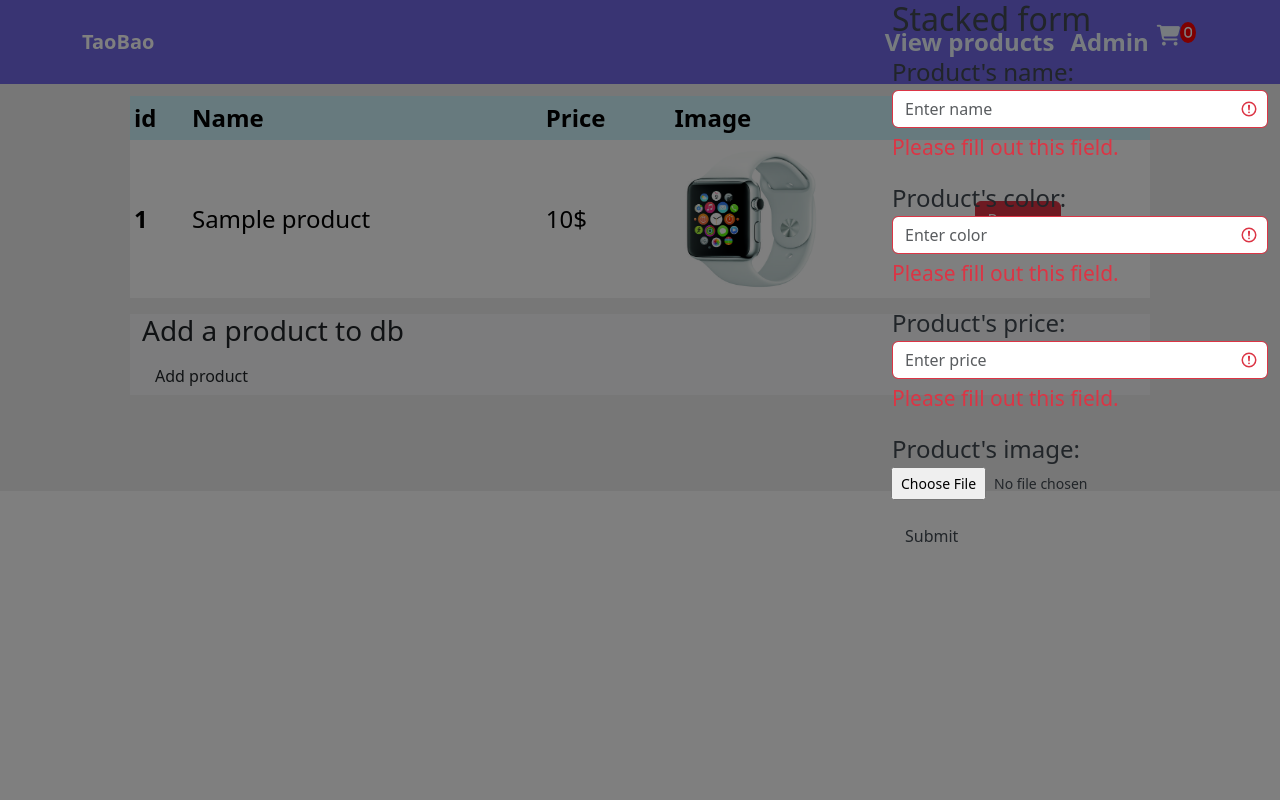
After one commit to ghostofthevoid/first-project-shopping-Cart, a PHP site: page /admin.php in a window 1280 px wide, after a click on "Add product". The commit adds this page. Run offline with PHP 8.4, Linux system fonts and the light colour scheme; tables that the repository leaves empty or names only in its code hold one stand-in row (values such as "Sample post"); some libraries are stand-ins or nearby versions.

Commit message:
some improvements, added admin page

```diff
--- /dev/null
+++ b/Public/js/components/admin.js
@@ -0,0 +1 @@
+let removefromDbBtn = document.querySelectorAll(".ok-remove-btn");
--- /dev/null
+++ b/Public/js/components/stop_resubmit.js
@@ -0,0 +1,3 @@
+if (window.history.replaceState) {
+  window.history.replaceState(null, null, window.location.href);
+}
--- /dev/null
+++ b/admin.php
@@ -0,0 +1,150 @@
+<?php
+session_start();
+include "connector.php";
+$products = selectAll("products");
+isset($_SESSION["items"]) ? $quantity = count($_SESSION["items"]) : $quantity = 0;
+
+?>
+<!DOCTYPE html>
+<html lang="en">
+<?php include("header.php"); ?>
+<link rel="stylesheet" href="Public/style/style.css">
+<link rel="stylesheet" href="tests/product_list.css">
+
+<body>
+    <!-- form start -->
+    <div class="offcanvas offcanvas-sm offcanvas-end .was-validated" id="add-form">
+
+        <div class="container-sm  ">
+            <h2>Stacked form</h2>
+            <form method="post" action="<?php htmlspecialchars($_SERVER['PHP_SELF']) ?>" class="was-validated" enctype="multipart/form-data">
+                <div class="mb-3 mt-3">
+                    <label for="name">Product's name:</label>
+                    <input type="text" class="form-control  " placeholder="Enter name" name="name" required>
+                    <div class="valid-feedback">Valid.</div>
+                    <div class="invalid-feedback">Please fill out this field.</div>
+                </div>
+                <div class="mb-3">
+                    <label for="color">Product's color:</label>
+                    <input type="text" class="form-control" placeholder="Enter color" name="color" required>
+                    <div class="valid-feedback">Valid.</div>
+                    <div class="invalid-feedback">Please fill out this field.</div>
+                </div>
+                <div class="mb-3">
+                    <label for="price">Product's price:</label>
+                    <input type="text" class="form-control" placeholder="Enter price" name="price" required>
+                    <div class="valid-feedback">Valid.</div>
+                    <div class="invalid-feedback">Please fill out this field.</div>
+                </div>
+                <div class="input-group mb-3">
+                    <label for="pwd">Product's image:</label>
+                    <input class="form-control-sm" type="file" name="img" id="fileToUpload">
+                </div>
+                <button type="submit" name="submit" class="btn butt">Submit</button>
+            </form>
+        </div>
+    </div>
+    <!-- form end -->
+    <!-- main section -->
+    <section class="h-50  h-custom py-5 justify-content-center" style="background-color: #eee;">
+
+        <div class="container h-100 py-5 ">
+            <div class="table-responsive-sm justify-content-center mx-5">
+                <table class="table table-sm align-middle table-borderless ">
+                    <thead>
+                        <tr class="table-info">
+                            <th scope="col">id</th>
+                            <th scope="col">Name</th>
+                            <th scope="col">Price</th>
+                            <th scope="col">Image</th>
+                            <th scope="col">Action</th>
+                        </tr>
+                    </thead>
+                    <?php foreach ($products as $item) : ?>
+                        <tbody>
+                            <tr>
+                                <th scope="row"><?= $item->id ?></th>
+                                <td><?= $item->name ?></td>
+                                <td><?= $item->price ?>$</td>
+                                <td><img src="Public/images/<?= $item->id ?>.png" alt="#" style="height: 150px; width: 150px"></td>
+                                <td><button type="button" class="btn btn-danger" data-bs-toggle="modal" data-bs-target="#myModal">Remove</button></td>
+                            </tr>
+                        </tbody>
+
+                        <!-- The Modal -->
+                        <div class="modal fade" id="myModal">
+                            <div class="modal-dialog modal-sm">
+                                <div class="modal-content">
+
+                                    <!-- Modal body -->
+                                    <div class="modal-body">
+                                        <p>Are you sure you want to remove the product?</p>
+                                    </div>
+
+                                    <!-- Modal footer -->
+                                    <div class="modal-footer justify-content-between">
+                                        <button type="button" class="btn btn-success ok-remove-btn" data-bs-dismiss="modal">Ok</button>
+                                        <button type="button" class="btn btn-danger" data-bs-dismiss="modal">Close</button>
+                                    </div>
+
+                                </div>
+                            </div>
+                        </div>
+                        <!-- the modal end -->
+                    <?php endforeach; ?>
+                </table>
+                <div class="container-fluid mt-3 bg-light">
+                    <h3>Add a product to db</h3>
+                    <button class="btn butt" type="button" data-bs-toggle="offcanvas" data-bs-target="#add-form">
+                        Add product
+                    </button>
+                </div>
+            </div>
+        </div>
+    </section>
+    <!-- end main section -->
+
+    <script src="Public/js/components/stop_resubmit.js"></script>
+</body>
+
+<?php
+$name = $price = $color = "";
+if ($_SERVER["REQUEST_METHOD"] == "POST") {
+    $name = test_input($_POST['name']);
+    $price = test_input($_POST['price']);
+    $color = test_input($_POST['color']);
+}
+
+$insertArray = ["name" => $name, 'img' => "", 'price' => $price, 'color' => $color];
+$imgName = "";
+if (isset($_POST['submit'])) {
+    $imgName =  insertDataToDb('products', $insertArray, $conn);
+}
+
+// echo '<pre>';
+// var_dump($_FILES['img']);
+// echo '</pre>';
+
+if (!empty($_FILES["img"])) {
+    $name = "{$imgName}.png";
+
+    try {
+        move_uploaded_file($_FILES['img']['tmp_name'], "Public/images/$name");
+
+        var_dump("done ? ");
+    } catch (\Throwable $th) {
+        echo json_encode($th);
+    }
+}
+
+function test_input($data)
+{
+    $data = trim($data);
+    $data = stripslashes($data);
+    $data = htmlspecialchars($data);
+    return $data;
+}
+
+?>
+
+</html>
--- a/conection/db.php
+++ b/conection/db.php
@@ -1,5 +1,5 @@
 <?php
-include("conection/dbcon.php");
+include("dbcon.php");
 
 function tt($value)
 {
@@ -57,7 +57,7 @@ function selectOneFromDb($table, $params = [])
     return $stmt->fetch();
 }
 
-function insertDataInToDb($table, $params)
+function insertDataToDb($table, $params, $conn)
 {
     $i = 0;
     $column = '';
@@ -75,7 +75,7 @@ function insertDataInToDb($table, $params)
     }
     $sql = "INSERT INTO $table ($column)VALUES($mask)";
     $stmt = $conn->prepare($sql);
-    $stmt->execute($params);
+    $stmt->execute();
     return $conn->lastInsertId();
 }
 
@@ -106,3 +106,15 @@ function removeFromCart($itemToRemove)
     }
     return $cart;
 }
+
+function deleteFromDb($table, $id, $conn)
+{
+    if (is_numeric($id)) {
+        $sql = "DELETE FROM $table WHERE id = $id";
+        $stmt = $conn->prepare($sql);
+        $stmt->execute();
+        // return $conn->lastInsertId();
+    }
+}
+
+// DELETE FROM `products` WHERE `products`.`id` = 5
--- a/header.php
+++ b/header.php
@@ -2,7 +2,7 @@
     <meta charset="UTF-8">
     <meta name="viewport" content="width=device-width, initial-scale=1.0">
     <title>Document</title>
-    <link rel="stylesheet" href="style/style.css">
+    <link rel="stylesheet" href="Public\style\style.css">
     <script src="https://kit.fontawesome.com/5544d71ff8.js" crossorigin="anonymous"></script>
     <link rel="preconnect" href="https://fonts.gstatic.com" crossorigin>
     <link href="https://cdn.jsdelivr.net/npm/bootstrap@5.3.2/dist/css/bootstrap.min.css" rel="stylesheet" integrity="sha384-T3c6CoIi6uLrA9TneNEoa7RxnatzjcDSCmG1MXxSR1GAsXEV/Dwwykc2MPK8M2HN" crossorigin="anonymous">
@@ -13,7 +13,7 @@
     <header>
         <nav class="navbar navbar-expand-lg navbar-dark fw-bolder py-3 fixed-top">
             <div class="container">
-                <a href="index.php" class="navbar-brand">TaoBao</a>
+                <a href="#" class="navbar-brand">TaoBao</a>
                 <button class="navbar-toggler collapsed" type="button" data-bs-toggle="collapse" data-bs-target="#navmenu" aria-expanded="false">
                     <span class="navbar-toggler-icon"></span>
                 </button>
@@ -21,7 +21,10 @@
                 <div class="collapse navbar-collapse" id="navmenu">
                     <ul class="navbar-nav ms-auto">
                         <li class="nav-item">
-                            <a href="#" class="nav-link">View products</a>
+                            <a href="index.php" class="nav-link">View products</a>
+                        </li>
+                        <li class="nav-item">
+                            <a href="admin.php" class="nav-link">Admin</a>
                         </li>
                         <li class="nav-item">
                             <a href="cartPage.php"><i class="fa-solid fa-cart-shopping"><span><sup id="quantity"><?= $quantity ?></sup></span></i></a>
--- a/index.php
+++ b/index.php
@@ -21,7 +21,7 @@ isset($_SESSION["items"]) ? $quantity = count($_SESSION["items"]) : $quantity =
         <div class="col-md-8 col-lg-6 col-xl-4">
           <div class="card" style="border-radius: 15px;">
             <div class="bg-image hover-overlay ripple ripple-surface ripple-surface-light" data-mdb-ripple-color="light">
-              <img src="<?= $item->img ?>" style="border-top-left-radius: 15px; border-top-right-radius: 15px; height: 300px;" class="img-fluid" alt="<?= $item->name ?>" />
+              <img src="Public/images/<?= $item->id ?>.png" style="border-top-left-radius: 15px; border-top-right-radius: 15px; height: 300px;" class="img-fluid" alt="<?= $item->name ?>" />
               <a href="#!">
                 <div class="mask"></div>
               </a>
@@ -57,7 +57,7 @@ isset($_SESSION["items"]) ? $quantity = count($_SESSION["items"]) : $quantity =
     </div>
   </div>
 </section>
-<script src="js/index.js"></script>
+<script src="Public/js/index.js"></script>
 </body>
 
 </html>
```
Also changed, not shown: cartPage.php (+4 -4 lines), Public/images/1.png (added), Public/images/2.png (added), Public/images/3.png (added), Public/images/4.png (added), Public/js/components/cauntQuantity.js (renamed from js/components/cauntQuantity.js), Public/js/components/deleteBtn.js (renamed from js/components/deleteBtn.js), Public/js/index.js (renamed from js/index.js), Public/style/components/cart.css (renamed from style/components/cart.css), Public/style/style.css (renamed from style/style.css).
